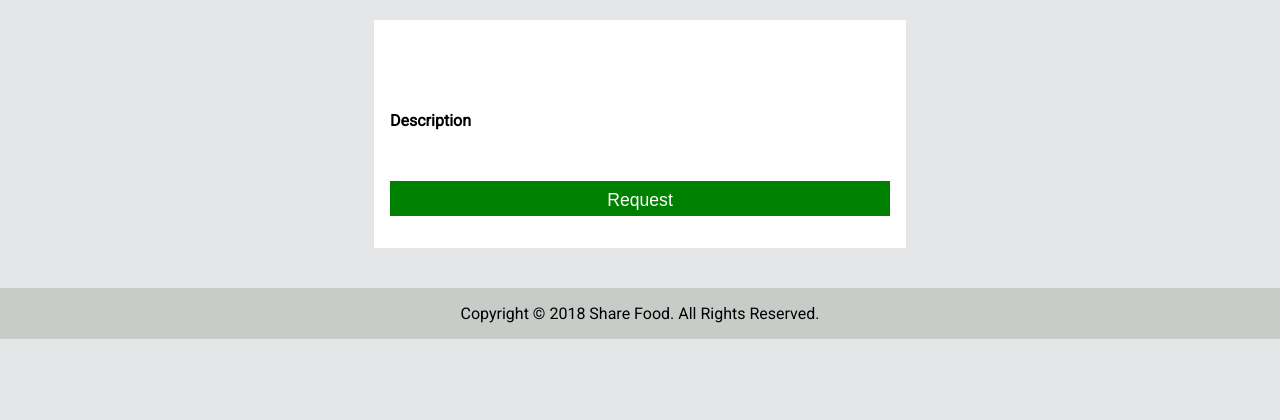
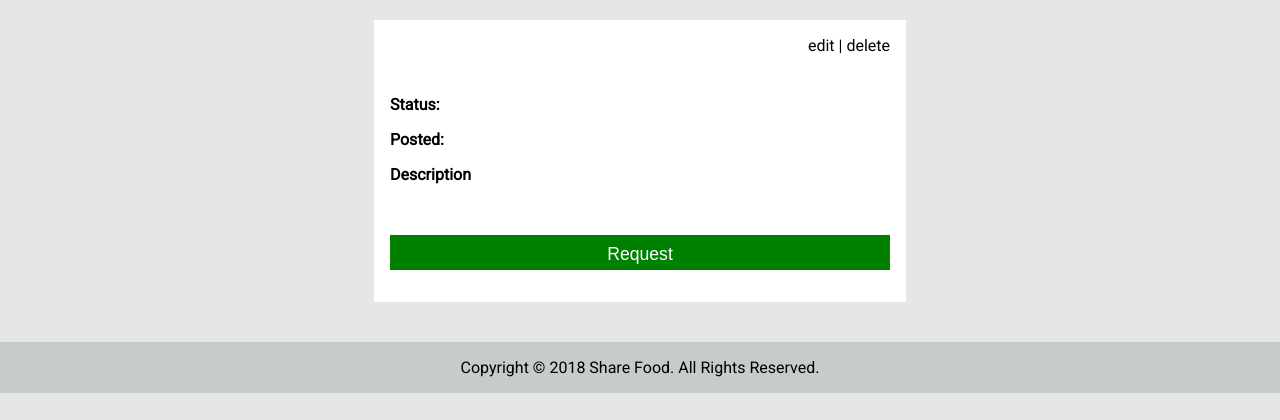
Before and after one commit to A01037479/2910-project, a PHP site: page /detail.php?id=1 in a window 1280 px wide. Shown: the part 144-564 px from the top of the page. Run offline with PHP 8.4, Linux system fonts and the light colour scheme; data that the repository does not hold is empty; some web fonts are replaced.

Commit message:
added edit, delete link to detail.php

```diff
--- a/Sharefood/detail.php
+++ b/Sharefood/detail.php
@@ -20,9 +20,9 @@
 
 $created = substr($row['created'], 0, 10);
 
-echo "<div class='detail_item'><p class='list_title'>{$escaped['title']}</p>";
+echo "<div class='detail_item'><p class='edit'><a href=''>edit</a> | <a href=''>delete</a></p><p class='list_title'>{$escaped['title']}</p>";
 echo "<img src=\"{$escaped['image']}\" class='detailImg'>
-<p>{$escaped['status']}<br><p>{$created}</p>
+<p><b>Status:</b> {$escaped['status']}<br></p><p><b>Posted: </b>{$created}</p>
 <p><b>Description</b><br>{$escaped['description']}</p>
 <br>";
 ?>
--- a/Sharefood/style/style.css
+++ b/Sharefood/style/style.css
@@ -100,6 +100,14 @@
   font-weight: bold;
   margin: 0.2em;
   text-align: left;
+}
+.edit {
+  text-align: right;
+  margin: 0;
+  padding: 0;
+}
+.edit a:hover {
+  color: green;
 }
 form input, form textarea {
   width: 95%;
```
Also changed, not shown: Sharefood/uploads/18-04-29-am-02-39-40cansoup.jpg (deleted), Sharefood/uploads/18-04-29-pm-11-29-16tomato.jpg (deleted), Sharefood/uploads/18-04-30-am-02-37-04sprite.jpg (deleted), Sharefood/uploads/18-04-30-am-03-43-15peanutbutter.jpg (deleted), Sharefood/uploads/18-04-30-am-04-15-32orange.jpg (renamed from Sharefood/uploads/18-04-29-am-12-56-41orange.jpg), Sharefood/uploads/18-04-30-am-04-17-01chips.jpg (renamed from Sharefood/uploads/18-04-29-pm-07-42-41chips.jpg).
